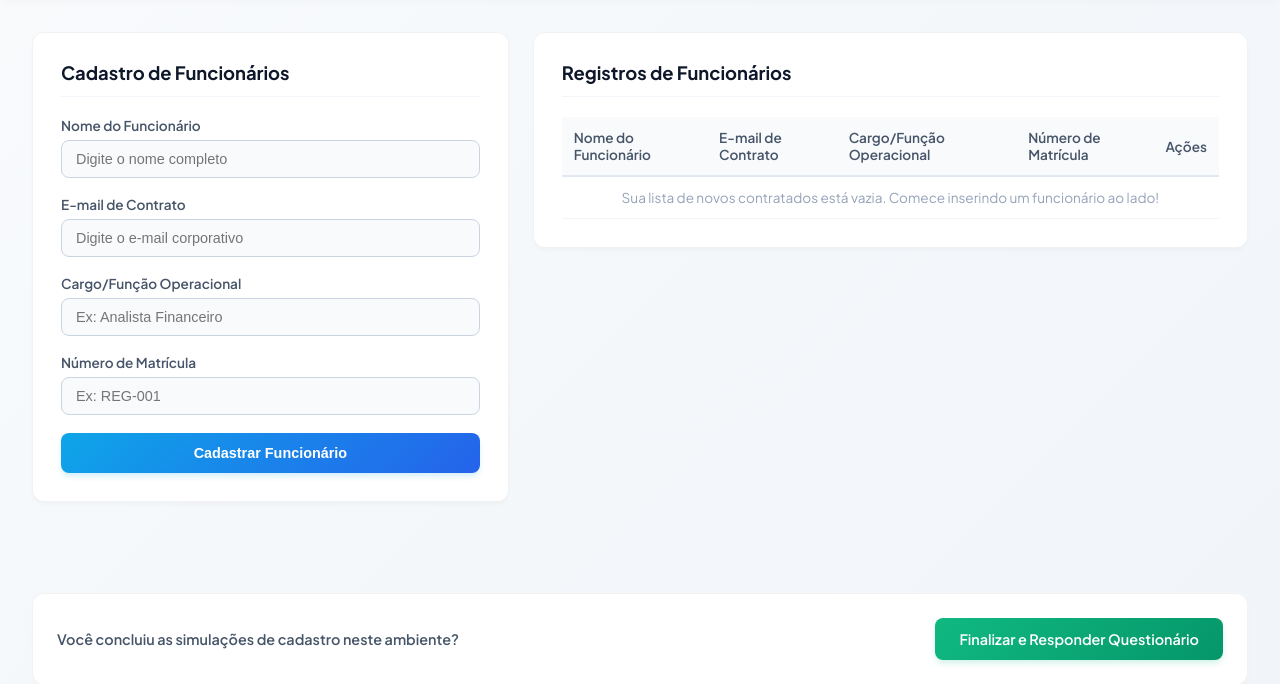
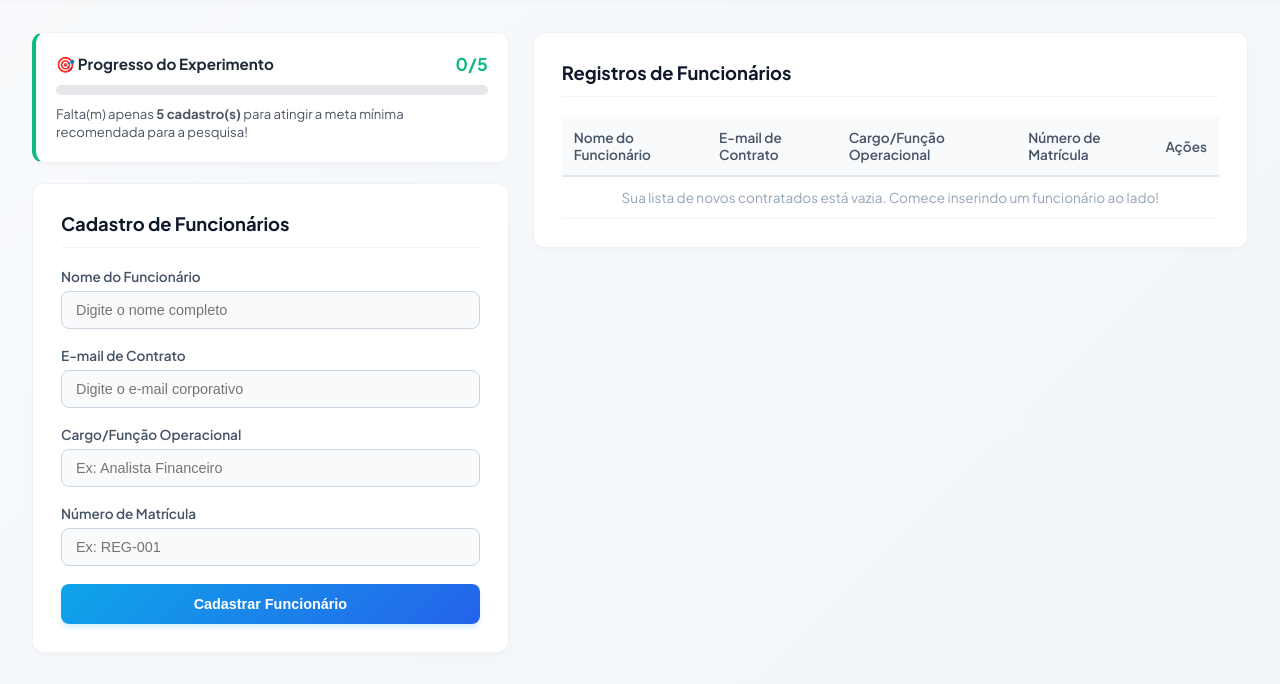
Before and after one commit to MatheusNelvam/TesteA-B-TCC, a Django app: template experimento/templates/experimento/interface_b.html in a window 1280 px wide. Shown: the part 75-759 px from the top of the page. Run offline with Django 5.2, Linux system fonts and the light colour scheme; the template is opened without the code that fills it, so the values that code supplies are empty.

Commit message:
enhance interface B nudges with goal tracker and wellness tips

```diff
--- a/experimento/templates/experimento/interface_b.html
+++ b/experimento/templates/experimento/interface_b.html
@@ -295,6 +295,18 @@
 
     <div class="main-layout">
         <div class="left-col">
+            <!-- Novo Nudge: Painel de Progresso com Meta -->
+            <div class="content-box" style="margin-bottom: 0px; border-left: 4px solid #10b981; padding: 20px;">
+                <h3 style="font-size: 0.95rem; font-weight: 700; color: #1f2937; margin-bottom: 10px; display: flex; align-items: center; justify-content: space-between;">
+                    <span>🎯 Progresso do Experimento</span>
+                    <span style="color: #10b981; font-weight: 800; font-size: 1.1rem;" id="goalCounter">0/5</span>
+                </h3>
+                <div style="background-color: #e5e7eb; border-radius: 9999px; height: 10px; width: 100%; overflow: hidden; margin-bottom: 10px;">
+                    <div id="goalProgressBar" style="background: linear-gradient(90deg, #10b981 0%, #34d399 100%); height: 100%; width: 0%; transition: width 0.6s ease-in-out;"></div>
+                </div>
+                <p id="goalProgressText" style="font-size: 0.82rem; color: #4b5563; line-height: 1.4; margin-bottom: 0;"></p>
+            </div>
+
             <!-- Nudge 1: positive reinforcement messages based on active counts -->
             <div class="nudge-sidebar" id="reinforcementBox" style="display: none;">
                 <h3>🌱 Reforço Positivo & Conquista</h3>
@@ -382,10 +394,11 @@
     </div>
 
     <!-- Nudges 2 & 3: Humanized Inactivity Window (Floating Card) -->
-    <div class="recovery-card" id="recoveryCard">
+    <div class="recovery-card" id="recoveryCard" style="border: 2px solid #34d399;">
         <h4>🕒 Janela de Recuperação Biológica</h4>
         <p>Percebemos um momento de pausa no cadastro. Esse intervalo é ótimo para alongar-se ou beber água. Deseja retomar ou estender este momento?</p>
-        <div class="recovery-actions">
+        <p id="wellnessTip" style="font-style: italic; color: #047857; font-weight: 500; font-size: 0.82rem; margin-top: 10px; background: #f0fdf4; padding: 10px; border-radius: 8px; border: 1px solid #bbf7d0; display: flex; align-items: center; gap: 6px;"></p>
+        <div class="recovery-actions" style="margin-top: 15px;">
             <button class="btn-recover-primary" id="btnResume">Retomar Foco</button>
             <button class="btn-recover-secondary" id="btnDelay">Adiar Lembrete</button>
         </div>
@@ -397,18 +410,43 @@
         const reinforcementBox = document.getElementById('reinforcementBox');
         const reinforcementMessage = document.getElementById('reinforcementMessage');
 
+        // Configuração do Nudge de Progresso da Meta
+        const goalProgressBar = document.getElementById('goalProgressBar');
+        const goalCounter = document.getElementById('goalCounter');
+        const goalProgressText = document.getElementById('goalProgressText');
+
+        const percentage = Math.min((totalRegistros / 5) * 100, 100);
+        goalProgressBar.style.width = percentage + '%';
+        goalCounter.textContent = `${totalRegistros}/5`;
+
+        if (totalRegistros < 5) {
+            const remaining = 5 - totalRegistros;
+            goalProgressText.innerHTML = `Falta(m) apenas <strong>${remaining} cadastro(s)</strong> para atingir a meta mínima recomendada para a pesquisa!`;
+        } else {
+            goalProgressText.innerHTML = `🎉 <strong>Meta de 5 cadastros atingida!</strong> Excelente. Você pode cadastrar mais funcionários se desejar ou finalizar clicando no botão abaixo.`;
+        }
+
         if (totalRegistros > 0) {
             reinforcementBox.style.display = 'block';
             if (totalRegistros < 3) {
                 reinforcementMessage.innerHTML = 'Excelente trabalho! Você já registrou <strong>' + totalRegistros + ' funcionário(s)</strong>. Mantenha essa dedicação!';
-            } else if (totalRegistros >= 3 && totalRegistros < 6) {
+            } else if (totalRegistros >= 3 && totalRegistros < 5) {
                 reinforcementMessage.innerHTML = 'Impressionante! Com <strong>' + totalRegistros + ' funcionários cadastrados</strong>, o novo setor está tomando forma com muita agilidade!';
-            } else if (totalRegistros >= 6) {
+            } else if (totalRegistros >= 5) {
                 reinforcementMessage.innerHTML = 'Você atingiu um marco fantástico! <strong>' + totalRegistros + ' funcionários cadastrados</strong>. Agradecemos pelo seu empenho e atenção sustentada!';
             }
         } else {
             reinforcementBox.style.display = 'none';
         }
+
+        // Dicas humanizadas de bem-estar para o Nudge de Inatividade
+        const wellnessTips = [
+            "Beba um copo de água para manter-se hidratado. 💧",
+            "Dê uma piscada rápida nos olhos ou olhe para longe por 20 segundos. 👁️",
+            "Que tal fazer um breve alongamento nos ombros e pescoço? 🧘",
+            "Respire fundo por 3 segundos... e solte devagar. 💨",
+            "Aproveite para relaxar as mãos e os punhos por um instante. 👐"
+        ];
 
         // Timer for inactivity (6 seconds)
         let timer;
@@ -418,6 +456,8 @@
         const btnDelay = document.getElementById('btnDelay');
 
         function showRecoveryCard() {
+            const randomTip = wellnessTips[Math.floor(Math.random() * wellnessTips.length)];
+            document.getElementById('wellnessTip').innerHTML = `💡 <strong>Dica de saúde:</strong> ${randomTip}`;
             recoveryCard.style.display = 'block';
         }
 
```
